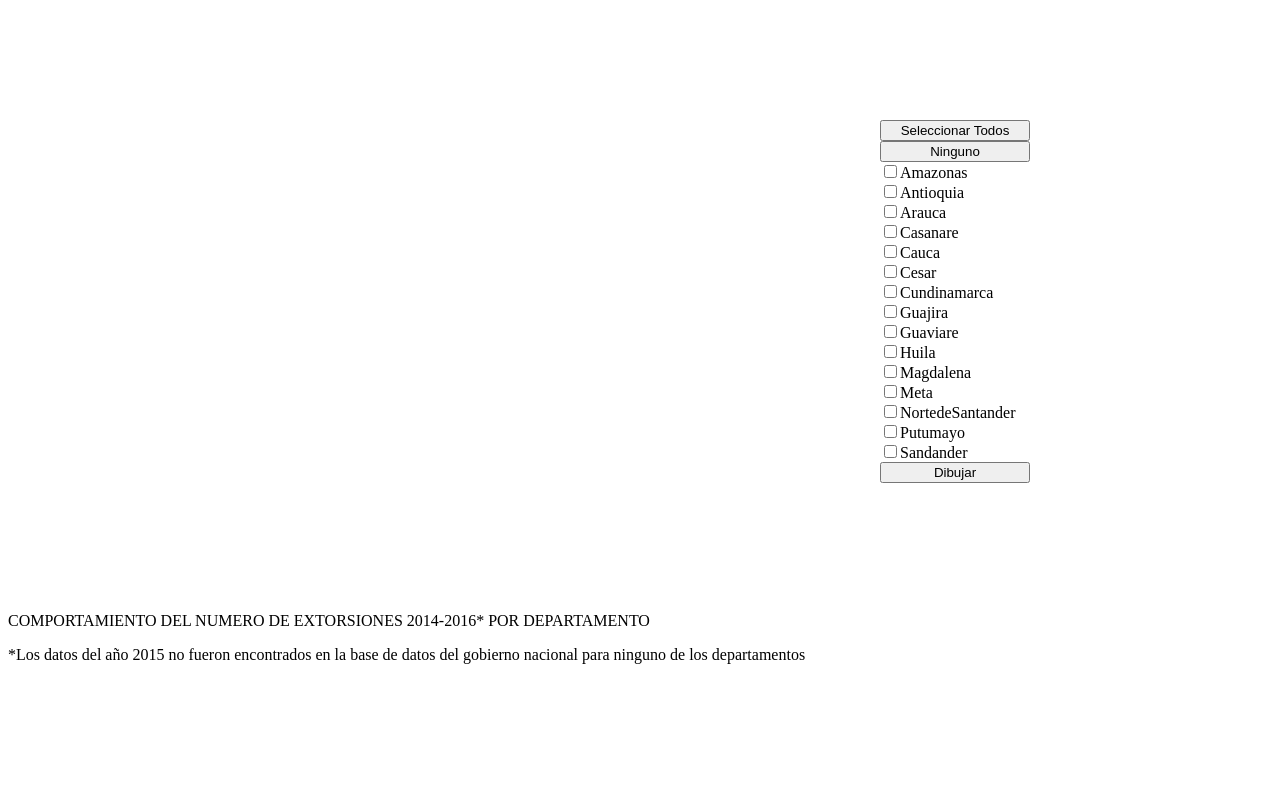
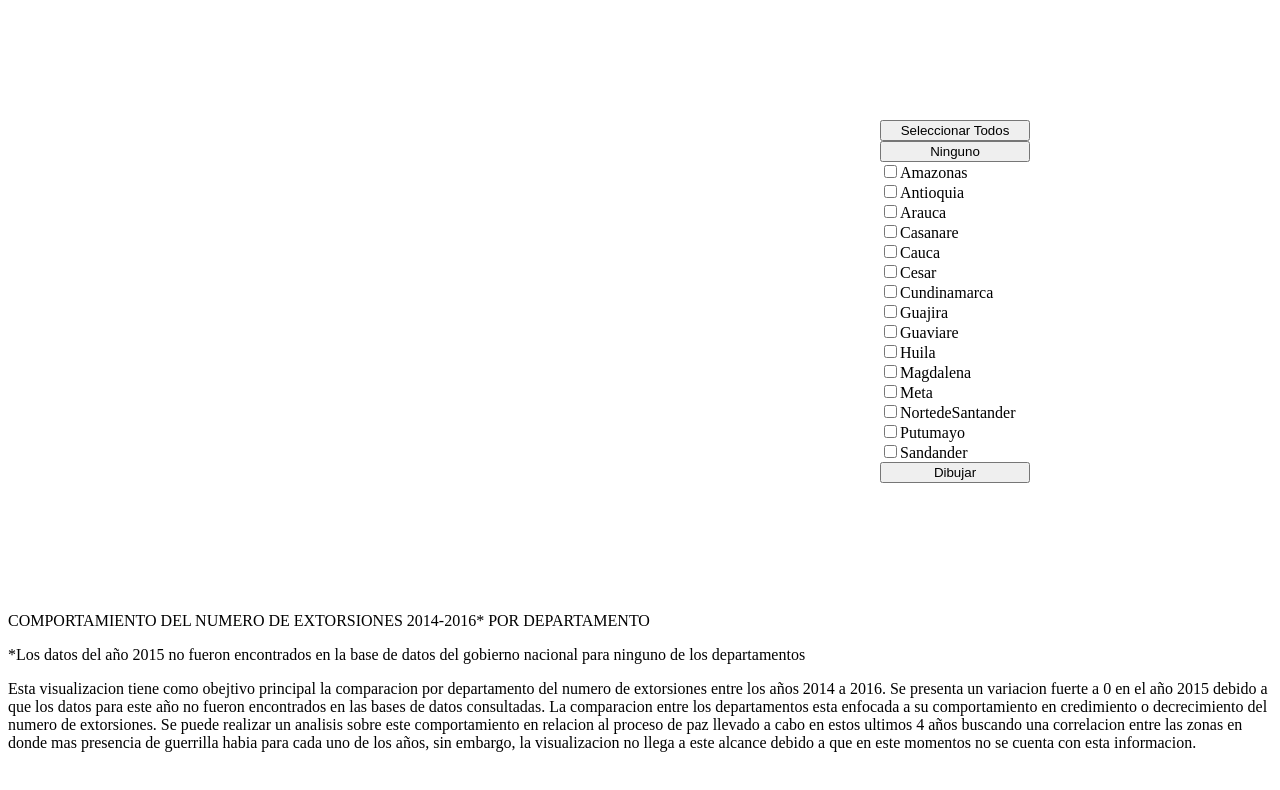
Before and after one commit to paboada/ExtorsionesPorDeptoColombia, a plain HTML site: page index.html in a window 1280 px wide. Drawn offline with nearby package versions, Linux system fonts and the light colour scheme.

Commit message:
Update index.html

```diff
--- a/index.html
+++ b/index.html
@@ -11,6 +11,13 @@
     <div>
  <h>COMPORTAMIENTO DEL NUMERO DE EXTORSIONES 2014-2016* POR DEPARTAMENTO</h>
 <p>*Los datos del año 2015 no fueron encontrados en la base de datos del gobierno nacional para ninguno de los departamentos</p>
+<p>Esta visualizacion tiene como obejtivo principal la comparacion por departamento del numero de extorsiones entre los
+   años 2014 a 2016. Se presenta un variacion fuerte a 0 en el año 2015 debido a que los datos para este año no fueron encontrados
+   en las bases de datos consultadas. La comparacion entre los departamentos esta enfocada a su comportamiento en
+   credimiento o decrecimiento del numero de extorsiones. Se puede realizar un analisis sobre este comportamiento en relacion al proceso
+   de paz llevado a cabo en estos ultimos 4 años buscando una correlacion entre las zonas en donde mas presencia de guerrilla habia para
+   cada uno de los años, sin embargo, la visualizacion no llega a este alcance debido a que en este momentos no se cuenta con esta informacion.
+ </p>
     </div>
     <div class="Etiquetas">
         <button onclick="seleccionar_todos()" style="width: 150px">Seleccionar Todos</button><br>
```
